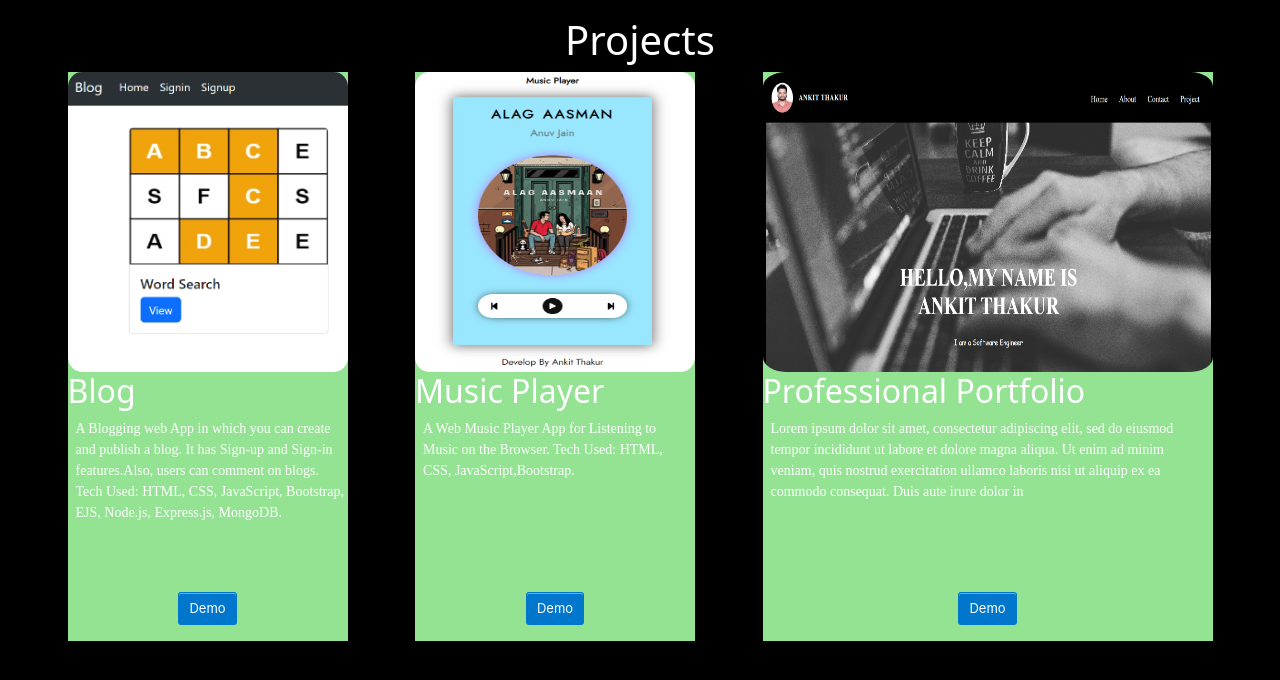
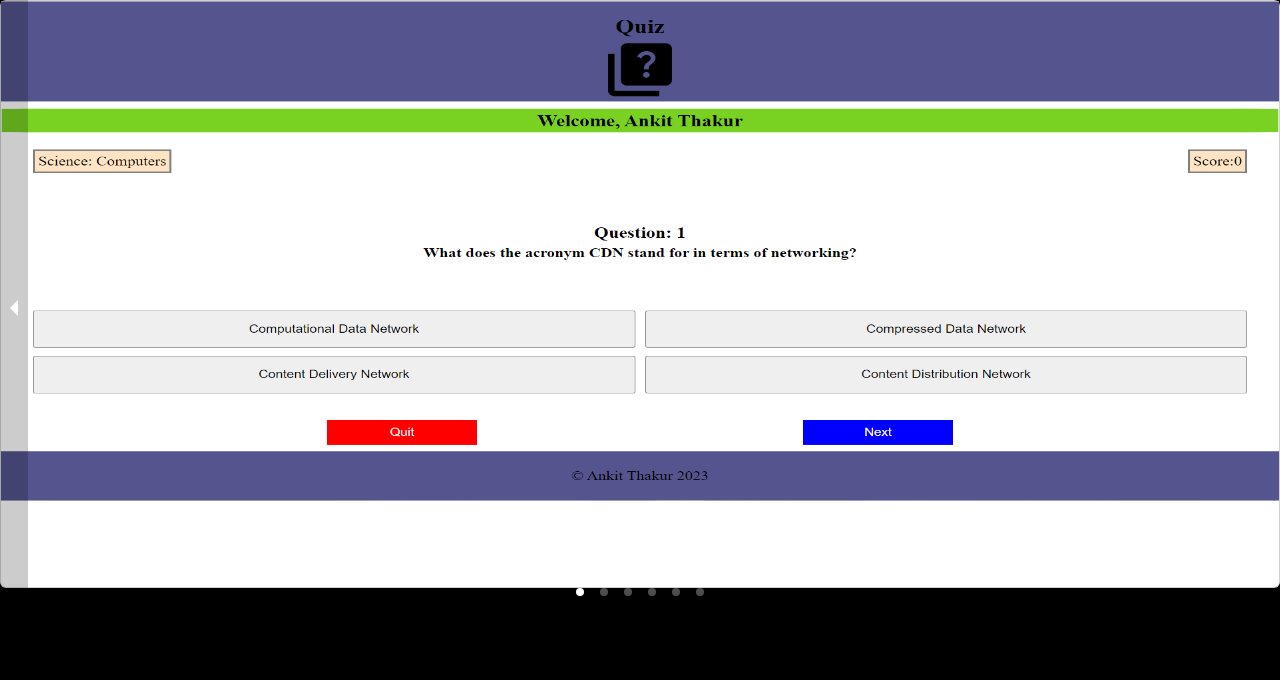
Before and after one commit to Ankitthakur2/Web-Portfolio, a React (Create React App) app: page /projects in a window 1280 px wide. Shown: the top 680 px of the page. Built offline with nearby package versions, Linux system fonts and the light colour scheme; grey boxes are pictures that could not be loaded; the HTML template or start-up script is replaced by a standard one; a web font is replaced by a local one.

Commit message:
Add files via upload

```diff
--- a/src/components/Heroimg.js
+++ b/src/components/Heroimg.js
@@ -1,7 +1,7 @@
 import "./HeroimgStyles.css";
-import heroimg from "../assets/hero.png";
+import heroimg from "../assets/backgroundpic.jpg";
 import React from "react";
-
+import pic from "../assets/Pic.jpg";
 const HeroSection = () => {
   return (
     <div className="hero-container">
@@ -9,7 +9,8 @@ const HeroSection = () => {
       <div className="hero-content">
         <div className="container-about">
           <div className="class-img">
-            <h1>HELLO,MY NAME IS ANKIT THAKUR </h1>
+            <img src={pic} class="profile" />
+            <h1>HELLO, MY NAME IS ANKIT THAKUR </h1>
 
             <p> I am a Software Engineer</p>
           </div>
--- a/src/components/HeroimgStyles.css
+++ b/src/components/HeroimgStyles.css
@@ -3,6 +3,7 @@
   height: 100vh;
   overflow: hidden;
   width: 100%;
+
 }
 
 .hero-image {
@@ -10,7 +11,7 @@
   height: 100vh;
   object-fit: cover;
   position: absolute;
-  /* top: 4rem; */
+  top: 1rem;
   left: 0rem;
   z-index: -1;
 }
@@ -26,4 +27,27 @@
 
 .class-img p {
   font-family: "Montez", cursive;
+  color: purple;
 }
+
+.class-img h1 {
+  color: red;
+}
+
+.profile {
+  height: 300px;
+  width: 280px;
+
+  border-radius: 50%;
+
+  shadow: 2px;
+}
+
+@media screen and (max-width: 1040px) {
+
+
+  .profile{
+  height: 250px;
+  width:230px;
+}
+}
--- a/src/components/Navbar.js
+++ b/src/components/Navbar.js
@@ -15,30 +15,60 @@ const Navbar = ({ scrollToRef }) => {
 
   window.addEventListener("scroll", changeColor);
 
+  function handleNavItemClick() {
+    if (click) {
+      handleClick(click);
+    }
+  }
+
   return (
     <div className={color ? "header header-bg" : "header"}>
-      <div className="logo">
+      {/* <div className="logo">
         <div className="logo-name">Ankit Thakur</div>
-      </div>
+      </div> */}
 
       <ul className={click ? "navbar active" : "navbar"}>
         <li>
-          <Link href="#home" onClick={() => scrollToRef("home")}>
+          <Link
+            href="#home"
+            onClick={() => {
+              scrollToRef("home");
+              handleNavItemClick();
+            }}
+          >
             Home
           </Link>
         </li>
         <li>
-          <Link href="#about" onClick={() => scrollToRef("about")}>
+          <Link
+            href="#about"
+            onClick={() => {
+              scrollToRef("about");
+              handleNavItemClick();
+            }}
+          >
             About
           </Link>
         </li>
         <li>
-          <Link href="#contact" onClick={() => scrollToRef("contact")}>
+          <Link
+            href="#contact"
+            onClick={() => {
+              scrollToRef("contact");
+              handleNavItemClick();
+            }}
+          >
             Contact
           </Link>
         </li>
         <li>
-          <Link href="#project" onClick={() => scrollToRef("project")}>
+          <Link
+            href="#project"
+            onClick={() => {
+              scrollToRef("project");
+              handleNavItemClick();
+            }}
+          >
             Project
           </Link>
         </li>
--- a/src/components/footer.css
+++ b/src/components/footer.css
@@ -7,6 +7,23 @@
   margin: auto;
   align-items: center;
   padding-bottom: 0.1rem;
+  /* background-color: rgb(163, 183, 143); */
+
+  background: linear-gradient(300deg, #00bfff, #b69a9e, #ef8172);
+  background-size: 180% 180%;
+  animation: gradient-animation 10s ease infinite;
+}
+
+@keyframes gradient-animation {
+  0% {
+    background-position: 0% 50%;
+  }
+  50% {
+    background-position: 100% 50%;
+  }
+  100% {
+    background-position: 0% 50%;
+  }
 }
 
 .right a {
@@ -14,6 +31,6 @@
 }
 
 .left p {
-  font-family: "Clicker Script", cursive;
+  font-family: "Clicker Script";
   font-size: 10px;
 }
--- a/src/components/projectdata.js
+++ b/src/components/projectdata.js
@@ -1,6 +1,27 @@
 const cardData = {
+  card4: {
+    imgSrc: require("../assets/Quiz.png"),
+    title: "• Quiz Web App",
+    description: `Interactive quizzes using React and API. Developed a user-friendly quiz application with React components
+    and API integration,`,
+  },
+  card5: {
+    imgSrc: require("../assets/Movie.png"),
+    title: "Movie Review Web App",
+    description: `Movie information and user reviews using React and API. Developed a responsive movie review platform
+    with React and API integration.`,
+  },
+  card3: {
+    imgSrc: require("../assets/Portfolio.png"),
+    title: "Professional Portfolio",
+    description: `Developed a personal portfolio website using React, HTML, CSS,
+    and JavaScript to showcase my skills, projects, and
+    professional experience. The portfolio website serves
+    as an interactive platform to highlight my background,
+    and expertise.`,
+  },
   card1: {
-    imgSrc: "../assets/pic2.png",
+    imgSrc: require("../assets/pic2.png"),
     title: "Blog",
     description: `A Blogging web App in which you can
      create and publish a blog.
@@ -8,24 +29,21 @@ const cardData = {
     comment on blogs.
     Tech Used:
     HTML, CSS, JavaScript, Bootstrap,
-    EJS, Node.js, Express.js, MongoDB.`
+    EJS, Node.js, Express.js, MongoDB.`,
   },
   card2: {
-    imgSrc: "../assets/pic1.png",
+    imgSrc: require("../assets/MusicPlayer.png"),
     title: "Music Player",
     description: `A Web Music Player App for
     Listening to Music on the Browser.
-    Tech Used: HTML, CSS, JavaScript,Bootstrap.`
+    Tech Used: HTML, CSS, JavaScript,Bootstrap.`,
   },
-  card3: {
-    imgSrc: "../assets/pic3.png",
-    title: "Professional Portfolio",
-    description: `Lorem ipsum dolor sit amet, consectetur
-    adipiscing elit, sed do eiusmod tempor incididunt ut
-    labore et dolore magna aliqua. Ut enim ad minim veniam,
-    quis nostrud exercitation ullamco laboris nisi ut aliquip
-    ex ea commodo consequat. Duis aute irure dolor in`
-  }
+  card6: {
+    imgSrc: require("../assets/Dictionary.png"),
+    title: "Dictionary Web App",
+    description: `Look up word meanings using an API. Created a user-friendly dictionary interface using HTML, CSS, and
+    JavaScript.`,
+  },
 };
 
 export default cardData;
--- a/src/routes/Experience.js
+++ b/src/routes/Experience.js
@@ -70,7 +70,7 @@ const Experience = () => {
           </div>
         </div>
       </div>
-      <div>
+      <div className="about-second">
         <div className="intro">
           <p> Born and Brought up in</p>
           <img src={MGIF} alt="Mountain GIF" className="mgif" />
--- a/src/routes/Projects.js
+++ b/src/routes/Projects.js
@@ -1,68 +1,41 @@
 import React from "react";
-import img1 from "../assets/pic1.png";
-import img2 from "../assets/pic2.png";
-import img3 from "../assets/pic3.png";
+import "react-responsive-carousel/lib/styles/carousel.min.css";
+import { Carousel } from "react-responsive-carousel";
 import Card from "../components/card.js";
 import cardData from "../components/projectdata.js";
 import { Link } from "react-router-dom";
 import "./projects.css";
 
-const Projects = () => {
+function Projects() {
   return (
-    <div className="project">
-      <div className="project-title">
-        <h1>Projects </h1>
-      </div>
-      <div className="project-content">
-        <div className="div-btn">
-          <div>
-            <Card
-              className="card-1"
-              imgSrc={img2}
-              title={cardData.card1.title}
-              description={cardData.card1.description}
-            />
-          </div>
-          <div className="demo">
-            <Link to="https://lets-blog.up.railway.app/">
-              <button className="button-7">Demo </button>
-            </Link>
-          </div>
-        </div>
-        <div className="div-btn">
-          <div>
-            <Card
-              className="card-2"
-              imgSrc={img1}
-              title={cardData.card2.title}
-              description={cardData.card2.description}
-            />
-          </div>
-          <div className="demo">
-            <Link to="https://listenmusicwithankit.netlify.app/">
-              <button className="button-7">Demo </button>
-            </Link>
-          </div>
-        </div>
-        <div className="div-btn">
-          <div>
-            <Card
-              className="card-3"
-              imgSrc={img3}
-              title={cardData.card3.title}
-              description={cardData.card3.description}
-            />
-          </div>
-
-          <div className="demo">
-            <Link to="">
-              <button className="button-7">Demo </button>
-            </Link>
-          </div>
-        </div>
-      </div>
+    <div className="card-list">
+      <Carousel
+        autoPlay={true}
+        showThumbs={false}
+        showStatus={false}
+        transitionTime={2}
+        infiniteLoop={true}
+        className="pop"
+      >
+        {Object.keys(cardData).map((key) => {
+          const card = cardData[key];
+          return (
+            <div className="card" key={key}>
+              <div className="img">
+                <img src={card.imgSrc} alt={card.title} />
+              </div>
+              <div className="title">
+                <h2>{card.title}</h2>
+              </div>
+              <div className="description">
+                <p>{card.description}</p>
+              </div>
+            </div>
+          );
+        })}
+      </Carousel>
     </div>
   );
-};
+}
 
 export default Projects;
--- a/src/routes/experience.css
+++ b/src/routes/experience.css
@@ -1,5 +1,9 @@
 .abt-container {
-  background-color: #f6d4ce;
+  overflow-y: auto;
+}
+
+.about-second {
+  background-color: rgb(5, 7, 20);
 }
 
 .intro {
@@ -132,7 +136,7 @@
   }
 
   .job-title {
-    font-family: "Freckle Face", cursive;
+    font-family: "Freckle Face";
 
     font-size: 20px;
   }
--- a/src/routes/projects.css
+++ b/src/routes/projects.css
@@ -1,122 +1,18 @@
-.project-title {
-  display: flex;
-  justify-content: center;
-  align-items: center;
-  margin-top: 0rem;
-  padding-top: 1rem;
-  font-weight: 1200;
-  font-size: 20px;
+.card-list {
+  height: 600px;
+  position: relative;
+  margin: 0;
+}
+.card-list.img {
+  height: 800%;
+  display: block;
+  width: 100%;
 }
 
-.project {
-  /* background-color: rgb(147, 227, 147); */
-}
-.project-content {
-  display: flex;
-  justify-content: space-evenly;
+.img img {
+  height: 500px;
 }
 
-.card-1 {
-  padding: auto;
-  height: 520px;
-  background-color: rgb(147, 227, 147);
+.title {
+  font-weight: 600;
 }
-
-.card-2 {
-  padding: auto;
-  height: 520px;
-  background-color: rgb(147, 227, 147);
-}
-
-.card-3 {
-  padding: auto;
-  height: 520px;
-  background-color: rgb(147, 227, 147);
-}
-
-.card-1 img {
-  height: 300px;
-  width: 280px;
-  border-radius: 5%;
-}
-
-.card-1 p {
-  width: 270px;
-  font-family: cursive;
-  font-size: 14px;
-  margin-left: 0.5rem;
-}
-
-.card-2 img {
-  height: 300px;
-  width: 280px;
-  border-radius: 5%;
-}
-
-.card-2 p {
-  width: 270px;
-  font-family: cursive;
-  font-size: 14px;
-  margin-left: 0.5rem;
-}
-
-.card-3 img {
-  height: 300px;
-  width: 450px;
-  border-radius: 5%;
-}
-
-.card-3 p {
-  width: 440px;
-  font-family: cursive;
-  font-size: 14px;
-  margin-left: 0.5rem;
-}
-
-@media screen and (max-width: 1040px) {
-  .project-content {
-    flex-direction: column;
-    margin: 2rem;
-    justify-content: center;
-    align-items: center;
-  }
-
-  .card-3 img {
-    height: 250px;
-    width: 280px;
-  }
-
-  .card-3 p {
-    width: 270px;
-  }
-
-  .card-1 {
-    height: 500px;
-  }
-
-  .card-2 {
-    height: 450px;
-  }
-
-  .card-3 {
-    height: 470px;
-  }
-}
-
-.div-btn {
-  display: flex;
-  flex-direction: column;
-  justify-content: center;
-  align-items: center;
-  margin-bottom: 2rem;
-  background-color: rgb(147, 227, 147);
-}
-
-.demo {
-  margin-bottom: 1rem;
-}
-
-/* .div-btn button-7 {
-  margin-bottom: 0rem;
-  padding-bottom: 0rem;
-} */
```
Also changed, not shown: src/components/NavbarStyles.css (+29 -11 lines), src/routes/Contact.js (+37 -18 lines), src/routes/contact.css (+33 -4 lines).
